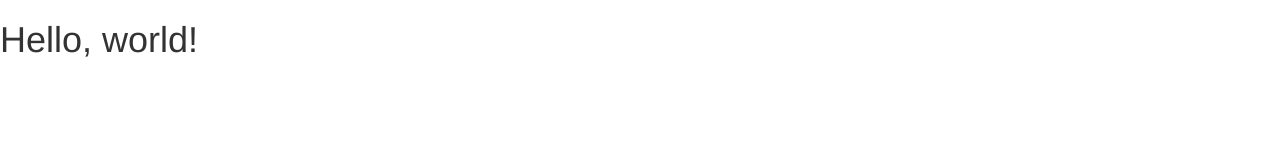
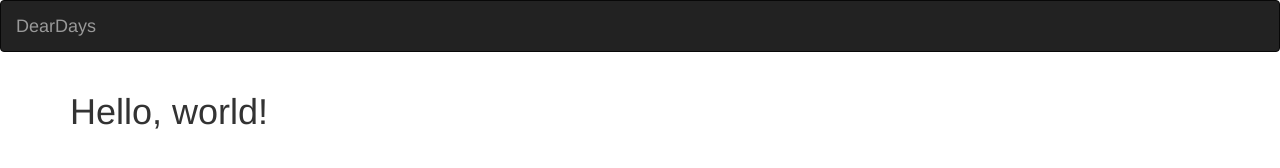
Before and after one commit to ananfang/DearDays, a plain HTML site: page index.html in a window 1280 px wide. Drawn offline with nearby package versions, Linux system fonts and the light colour scheme.

Commit message:
init bootstrap page

```diff
--- a/index.html
+++ b/index.html
@@ -4,7 +4,7 @@
     <meta charset="utf-8">
     <meta http-equiv="X-UA-Compatible" content="IE=edge">
     <meta name="viewport" content="width=device-width, initial-scale=1">
-    <title>Bootstrap 101 Template</title>
+    <title>DearDays - Personal Automatic Journal</title>
 
     <!-- Bootstrap -->
     <link href="css/bootstrap.min.css" rel="stylesheet">
@@ -17,7 +17,17 @@
     <![endif]-->
   </head>
   <body>
-    <h1>Hello, world!</h1>
+    <nav class="navbar navbar-inverse" role="navigation">
+      <div class="container-fluid">
+        <div class="navbar-header">
+          <a class="navbar-brand" href="#">DearDays</a>
+        </div>
+      </div>
+    </nav>
+
+    <div class="container">
+      <h1>Hello, world!</h1>
+    </div>
 
     <!-- jQuery (necessary for Bootstrap's JavaScript plugins) -->
     <script src="https://ajax.googleapis.com/ajax/libs/jquery/1.11.0/jquery.min.js"></script>
```
